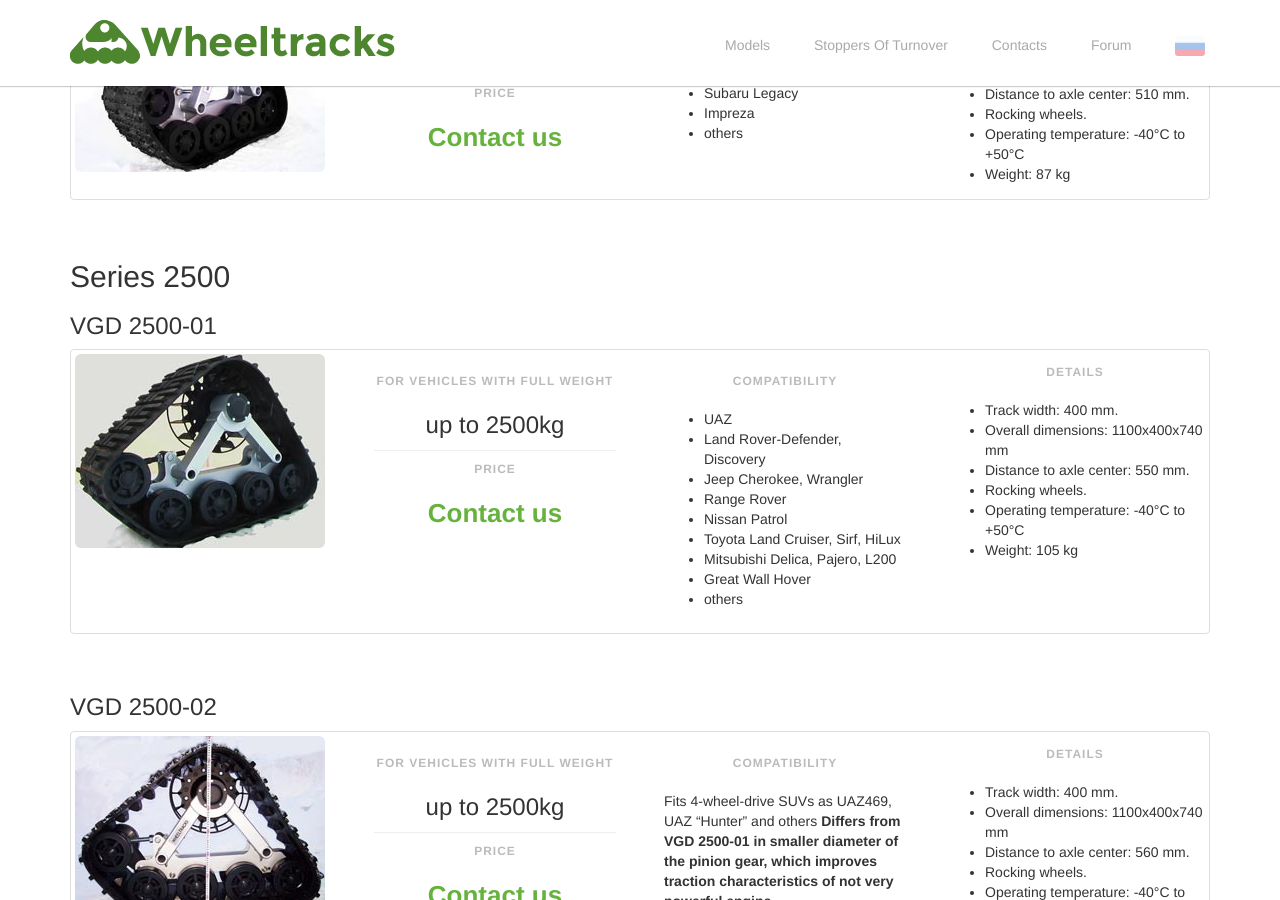
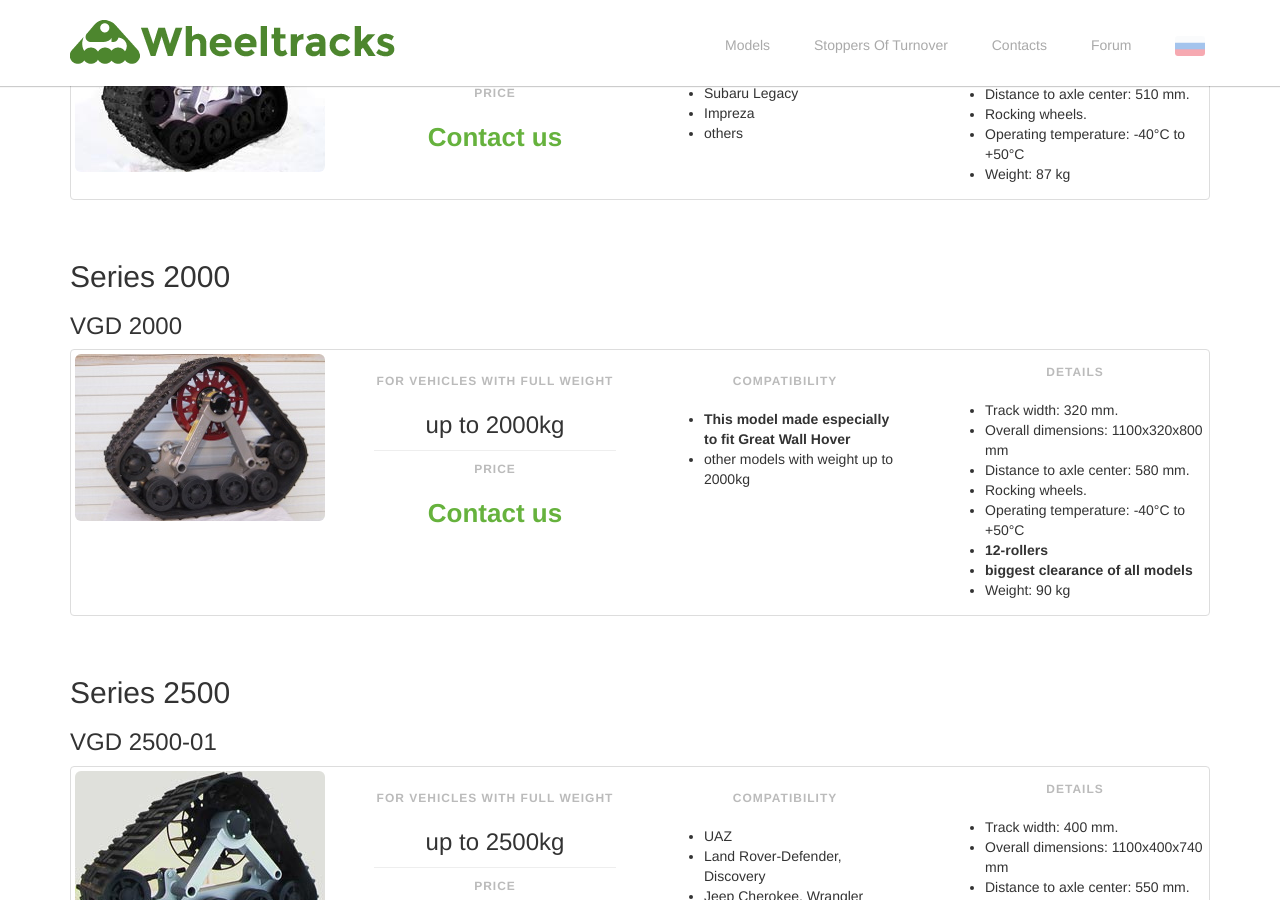
Before and after one commit to wheeltracks/wheeltracks-net, a Jekyll site: the page built from _posts/en/2015-10-25-models.md, in a window 1280 px wide and 900 px high, scrolled down 683 px. Built offline with Jekyll 4.4.1, drawn with Linux system fonts in a browser that asks for light colours.

Commit message:
Add new VGD-2000 model

```diff
--- a/_posts/en/2015-10-25-models.md
+++ b/_posts/en/2015-10-25-models.md
@@ -48,6 +48,27 @@ series:
         Price: |
           [Contact us](/en/contacts)
         Image: 1500-02min.jpg
+  -
+    Title: Series 2000
+    Models:
+      -
+        Name: VGD 2000
+        Details: |
+          - Track width: 320 mm.
+          - Overall dimensions: 1100х320х800 mm
+          - Distance to axle center: 580 mm.
+          - Rocking wheels.
+          - Operating temperature: -40°C to +50°C
+          - **12-rollers**
+          - **biggest clearance of all models**
+          - Weight: 90 kg
+        CarWeight: up to 2000kg
+        Compatibility: |
+          - **This model made especially to fit Great Wall Hover**
+          - other models with weight up to 2000kg
+        Price: |
+          [Contact us](/en/contacts)
+        Image: 2000min.jpg
   -
     Title: Series 2500
     Models:
```
Also changed, not shown: _posts/ru/2015-10-25-models.md (+22 -0 lines), assets/images/bbc.png (deleted), assets/images/bovalino.png (deleted), assets/images/focus.png (deleted), assets/images/google.png (deleted), assets/images/logo copy.png (deleted), assets/images/logo_kirby.png (deleted), assets/images/map-bgr-tablet.jpg (deleted), assets/images/microsoft.png (deleted), assets/images/posts/models/2000min.jpg (added), 1 other file.
